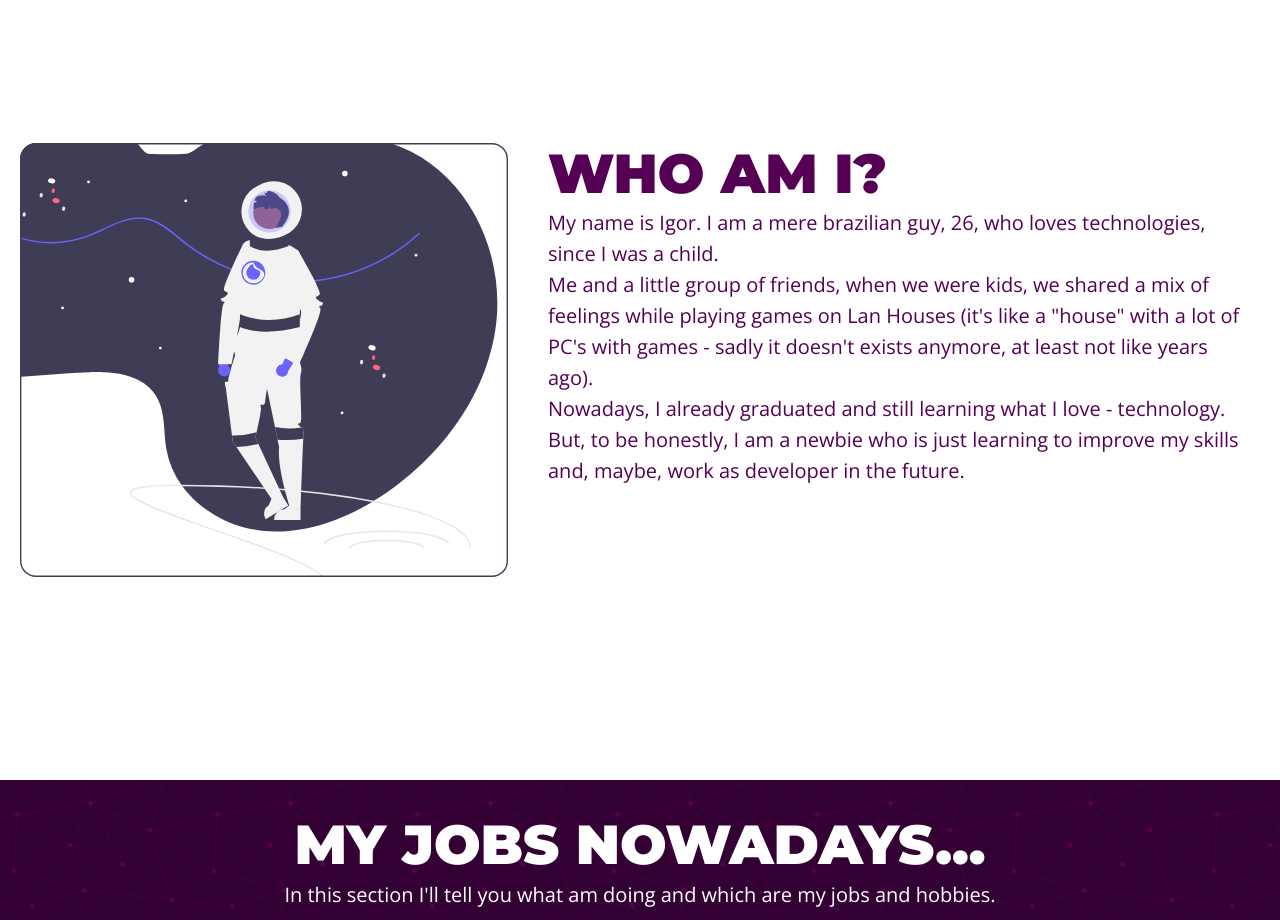
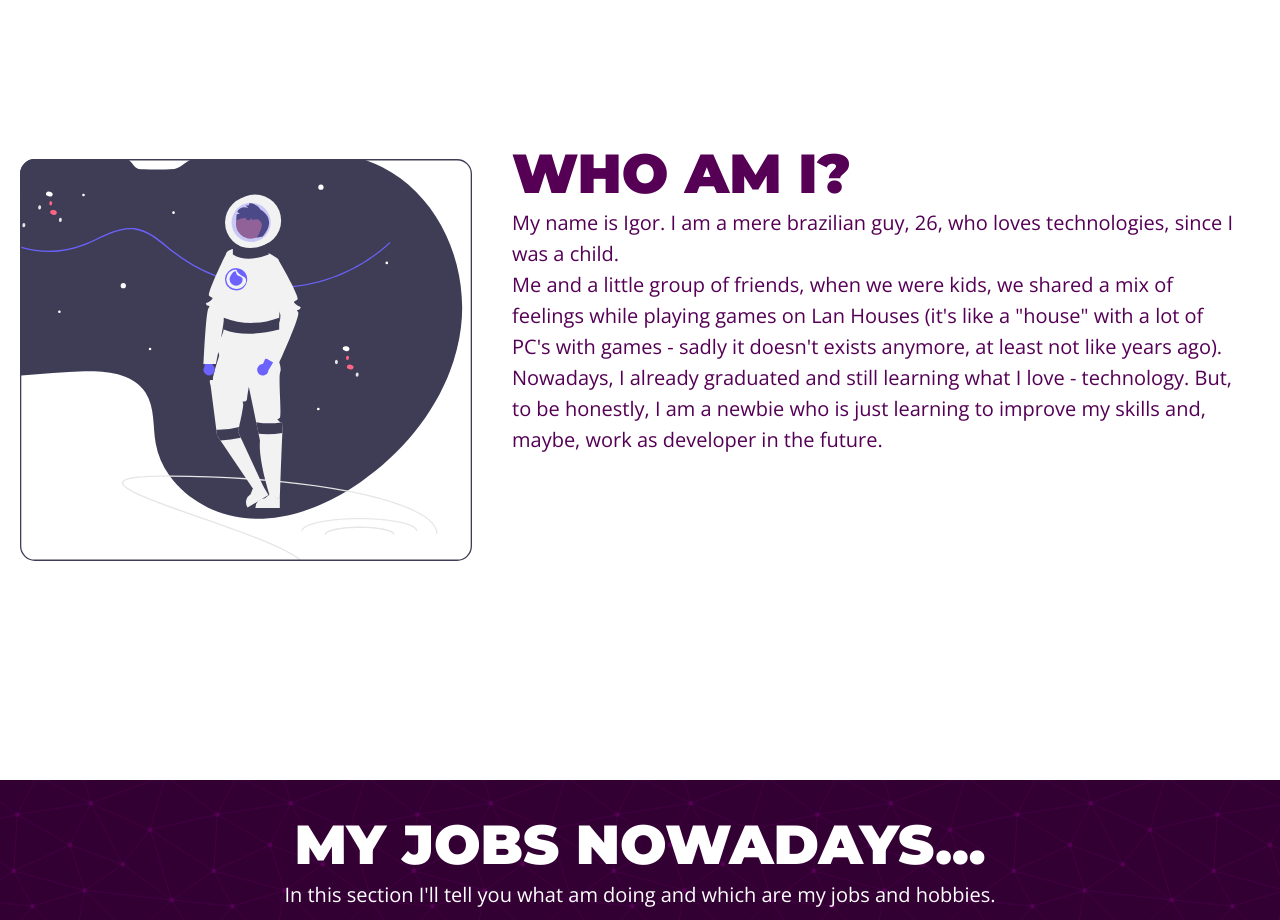
Before and after one commit to igord0n/landing-page, a plain HTML site: page index.html in a window 1280 px wide. Shown: the part 900-1820 px from the top of the page. Drawn offline with nearby package versions, Linux system fonts and the light colour scheme.

Commit message:
repaired few bugs for reponsive screen

```diff
--- a/assets/css/classes.css
+++ b/assets/css/classes.css
@@ -126,10 +126,8 @@
 
 .who-am-i {
   color: #550055;
-  min-height: 60vh;
-  max-height: 100vh;
-  min-width: 50vw;
-  max-width: 100vw;
+  height: 60vh;
+  width: 60vw;
 }
 
 .who-am-i p {
```
Also changed, not shown: index.html (+1 -0 lines).
